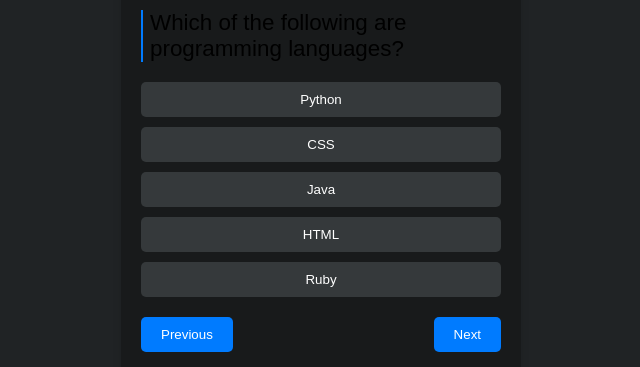
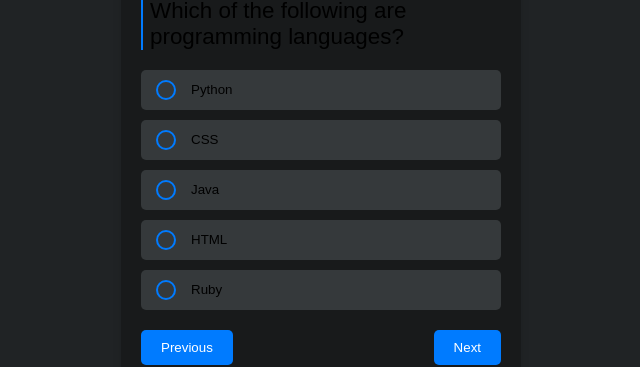
Before and after one commit to dcalliari/quiz-engine, a Next.js app: page / in a window 1280 px wide. Both pictures are taken after a click on the button "Next". Shown: the part 310-677 px from the top of the page, without its empty margins (319-959 px from the left). Built offline with nearby package versions, Linux system fonts and the light colour scheme.

Commit message:
chore: update multiple choice option styling for better user experience

```diff
--- a/src/components/Question.jsx
+++ b/src/components/Question.jsx
@@ -28,10 +28,13 @@
 				<button
 					key={option.text}
 					onClick={() => handleMultipleChoiceOptionClick(option.text)}
-					className={`option-button ${selectedAnswer?.includes(option.text) ? "selected" : ""}`}
+					className={`multiple-options-button ${selectedAnswer?.includes(option.text) ? "selected" : ""}`}
 					type="button"
 					aria-pressed={selectedAnswer?.includes(option.text)}
 				>
+					<span
+						className={`circle ${selectedAnswer?.includes(option.text) ? "filled" : ""}`}
+					/>
 					{option.text}
 				</button>
 			));
--- a/src/styles/components/Question.scss
+++ b/src/styles/components/Question.scss
@@ -53,6 +53,35 @@
         background-color: #6d6d6d;
       }
     }
+
+    .multiple-options-button {
+      display: flex;
+      align-items: center;
+      background-color: #35393b;
+      border: none;
+      border-radius: 5px;
+      padding: 10px 15px;
+      cursor: pointer;
+      transition: background-color 0.3s ease;
+      position: relative;
+
+      &:hover {
+        background-color: #6d6d6d;
+      }
+
+      .circle {
+        width: 20px;
+        height: 20px;
+        border-radius: 50%;
+        border: 2px solid #007bff;
+        margin-right: 15px;
+        transition: background-color 0.3s ease;
+
+        &.filled {
+          background-color: #007bff;
+        }
+      }
+    }
   }
 
   .input {
```
